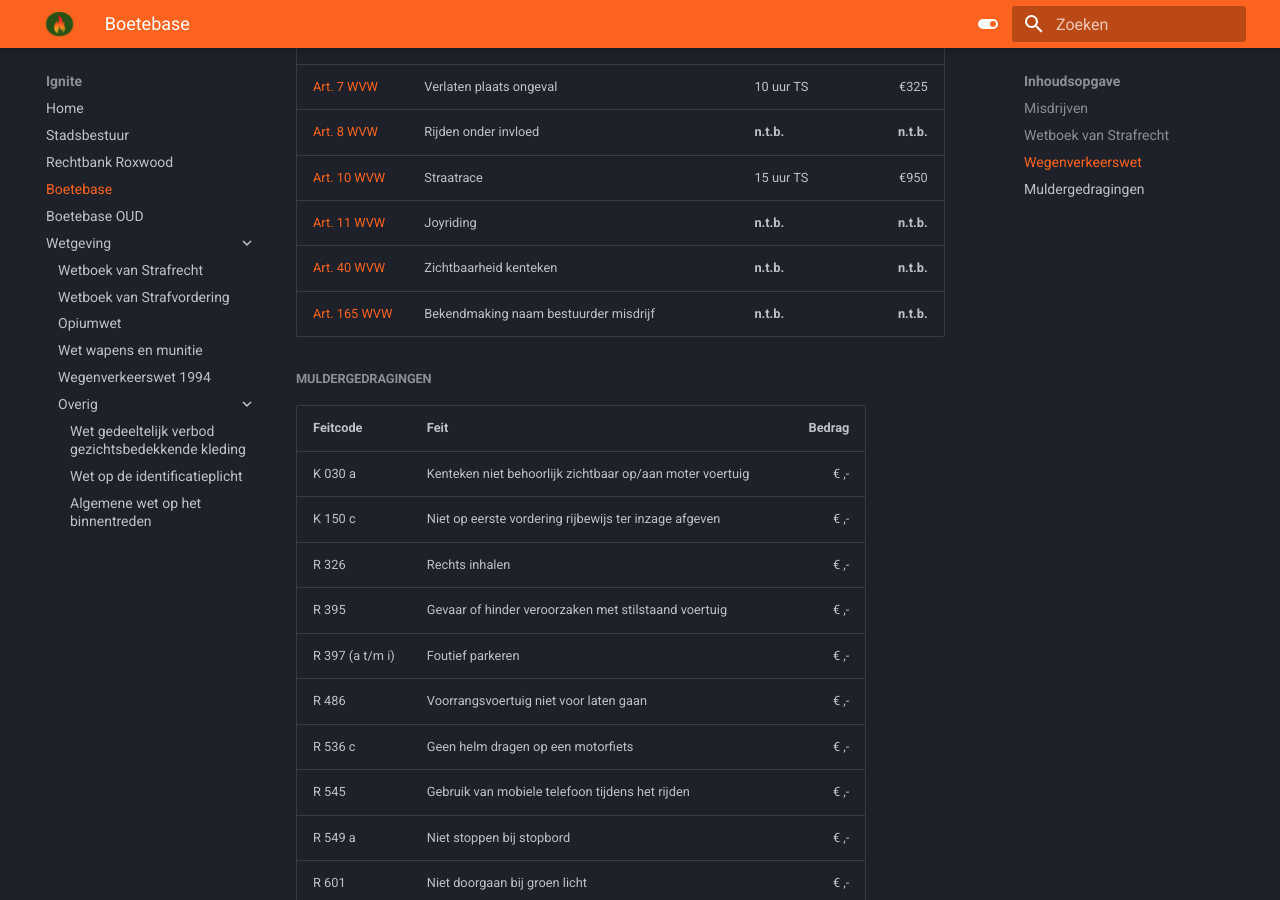
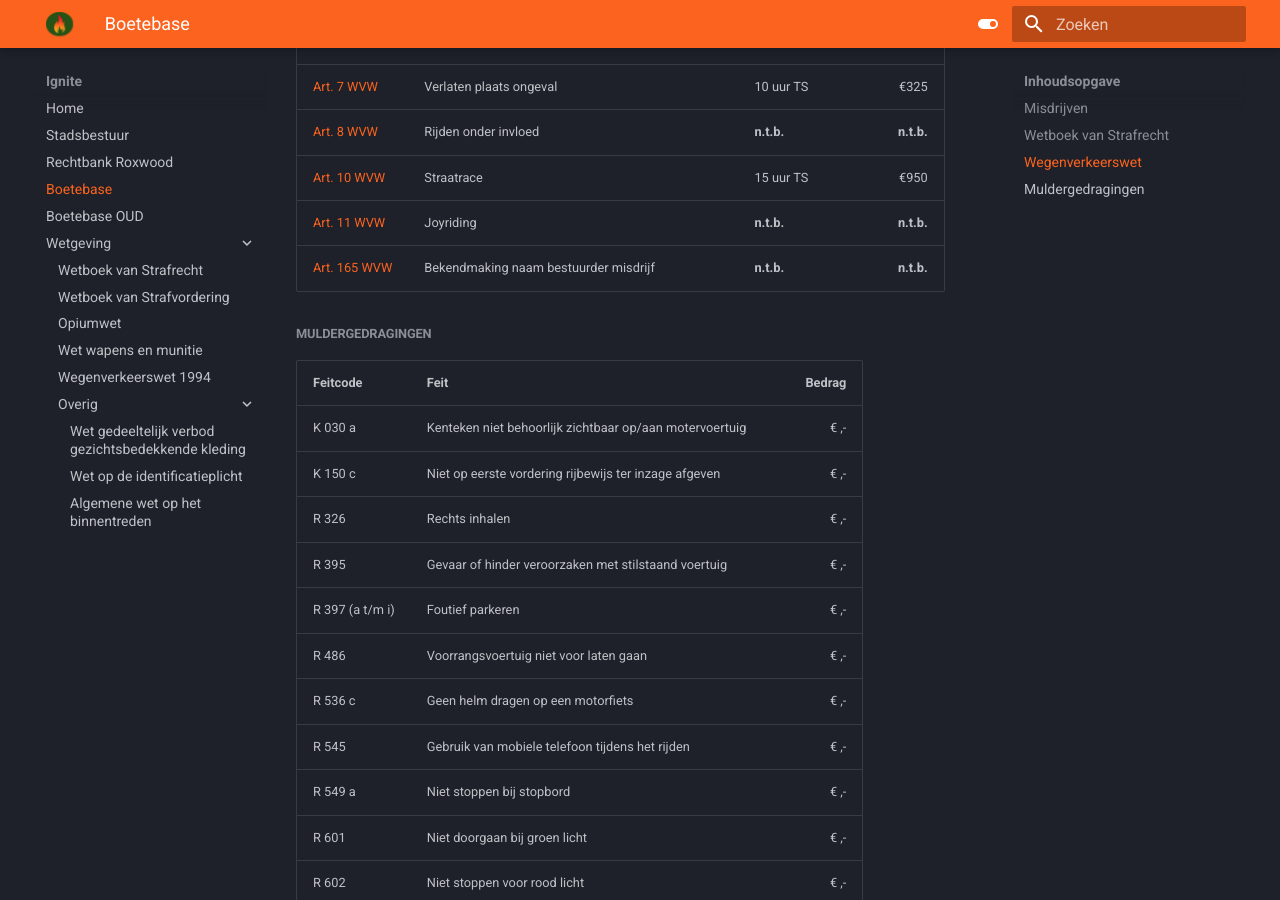
Before and after one commit to NLDenny/wetboek, an MkDocs documentation site: the page built from docs/overig/bb.md, in a window 1280 px wide and 900 px high, scrolled down 6470 px. Built offline with MkDocs 1.6.1 and Material for MkDocs 9.7.7, drawn with Linux system fonts in a browser that asks for light colours.

Commit message:
Update bb.md

```diff
--- a/docs/overig/bb.md
+++ b/docs/overig/bb.md
@@ -161,13 +161,12 @@ F116a | Inbrekerswerktuig | €115,- |
 [Art. 8 WVW](/wetboek/wvw/#artikel-8-besturen-onder-invloed) | Rijden onder invloed | __n.t.b.__ | __n.t.b.__
 [Art. 10 WVW](/wetboek/wvw/#artikel-10-wedstrijdverbod) | Straatrace | 15 uur TS | €950
 [Art. 11 WVW](/wetboek/wvw/#artikel-11-joyriding) | Joyriding | __n.t.b.__ | __n.t.b.__
-[Art. 40 WVW](/wetboek/wvw/#artikel-40-zichtbaarheid) | Zichtbaarheid kenteken | __n.t.b.__ | __n.t.b.__
 [Art. 165 WVW](/wetboek/wvw/#artikel-165-bekendmaking-naam-bestuurder) | Bekendmaking naam bestuurder misdrijf | __n.t.b.__ | __n.t.b.__
 
 #####Muldergedragingen
 |Feitcode|Feit|Bedrag|
 |:----|:----|-:|
-K 030 a | Kenteken niet behoorlijk zichtbaar op/aan moter voertuig | € ,- |
+K 030 a | Kenteken niet behoorlijk zichtbaar op/aan motervoertuig | € ,- |
 K 150 c | Niet op eerste vordering rijbewijs ter inzage afgeven | € ,- |
 R 326 | Rechts inhalen | € ,- |
 R 395 | Gevaar of hinder veroorzaken met stilstaand voertuig | € ,- |
```
